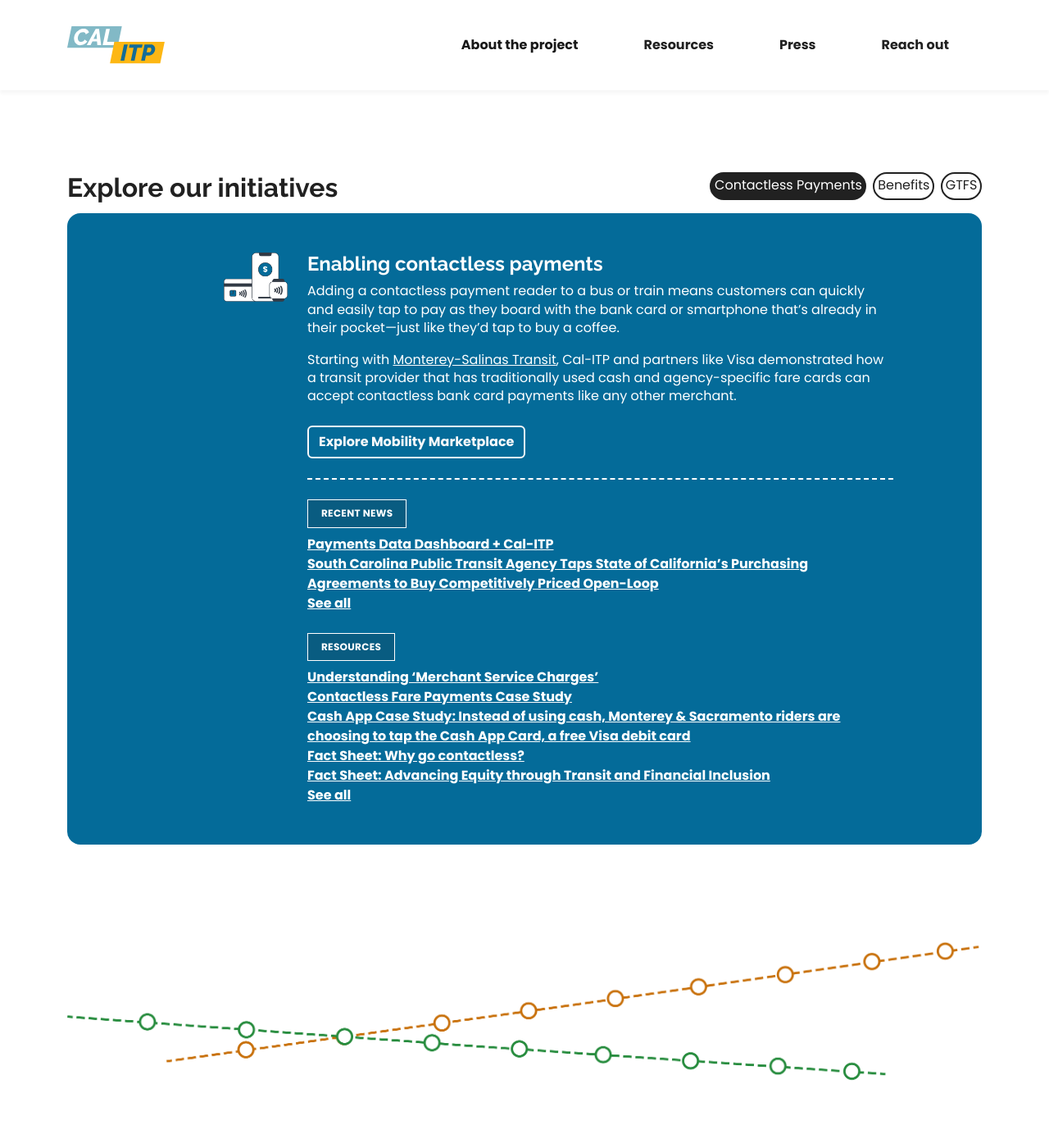
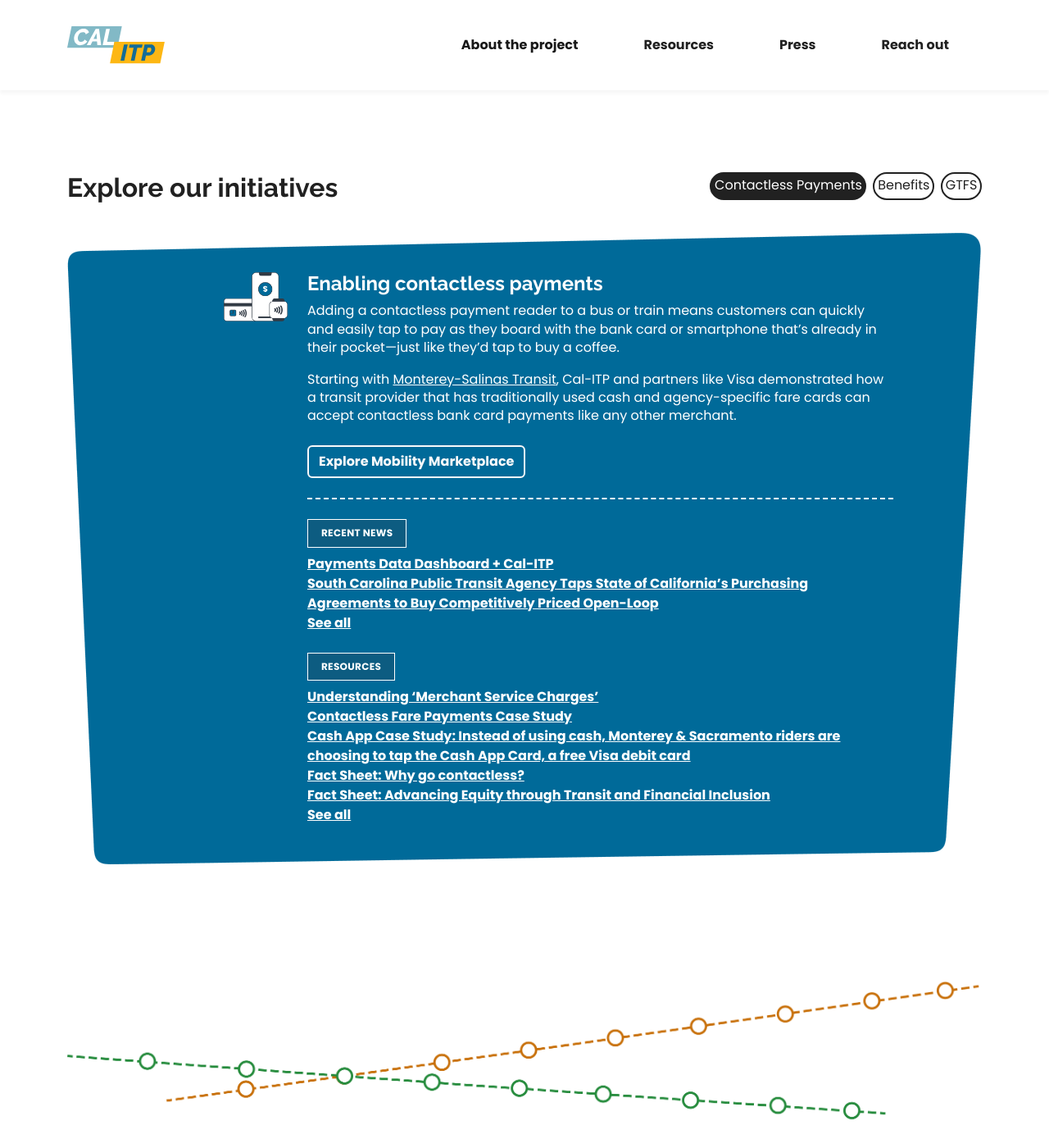
Before and after one commit to cal-itp/calitp.org, a Jekyll site: the page built from src/index.html, in a window 1280 px wide and 1400 px high, scrolled down 2027 px. Shown: the whole window at 82% size. Built offline with Jekyll 4.4.1, drawn with Linux system fonts in a browser that asks for light colours.

Commit message:
feat(initiatives): add rhombus

```diff
--- a/src/_includes/initiatives.html
+++ b/src/_includes/initiatives.html
@@ -24,16 +24,16 @@
   </div>
 </div>
 
-<div class="tab-content" id="pills-tabContent">
+<div class="tab-content rhombus-parent" id="pills-tabContent">
   {% for initiative in site.data.initiatives %}
     <div
       class="tab-pane fade {{ initiative.active }} rounded rounded-4"
       id="pills-{{ initiative.slug }}"
       role="tabpanel"
       aria-labelledby="pills-{{ initiative.slug }}-tab"
-      style="background-color: var({{ initiative.class }})"
+      style="clip-path: polygon(0 3%, 100% 0, 96% 98%, 3% 100%); background-color: var({{ initiative.class }})"
       tabindex="0">
-      <div id="{{ initiative.id }}" class="rounded px-3 py-5">
+      <div id="{{ initiative.id }}" class="rounded px-5 px-md-3 py-5 my-4">
         <div class="row">
           <picture class="col-12 col-md-2 col-lg-2 offset-md-1 d-flex justify-content-md-end align-self-md-start justify-content-center">
             <img
--- a/src/index.html
+++ b/src/index.html
@@ -170,3 +170,27 @@
     </p>
   </div>
 </section>
+
+<svg
+  style="visibility: hidden; position: absolute;"
+  width="0"
+  height="0"
+  xmlns="http://www.w3.org/2000/svg"
+  version="1.1">
+  <defs>
+    <filter id="rounded"><feGaussianBlur
+        in="SourceGraphic"
+        stdDeviation="8"
+        result="blur" />
+      <feColorMatrix
+        in="blur"
+        mode="matrix"
+        values="1 0 0 0 0  0 1 0 0 0  0 0 1 0 0  0 0 0 19 -9"
+        result="rounded" />
+      <feComposite
+        in="SourceGraphic"
+        in2="rounded"
+        operator="atop" />
+    </filter>
+  </defs>
+</svg>
--- a/src/stylesheets/main.css
+++ b/src/stylesheets/main.css
@@ -122,6 +122,12 @@
   grid-template-rows: 1fr;
   grid-template-columns: repeat(4, max-content);
   grid-gap: 5em;
+}
+
+.rhombus-parent {
+  filter: url("#rounded");
+  overflow: hidden;
+  z-index: 1;
 }
 
 p.important {
```
